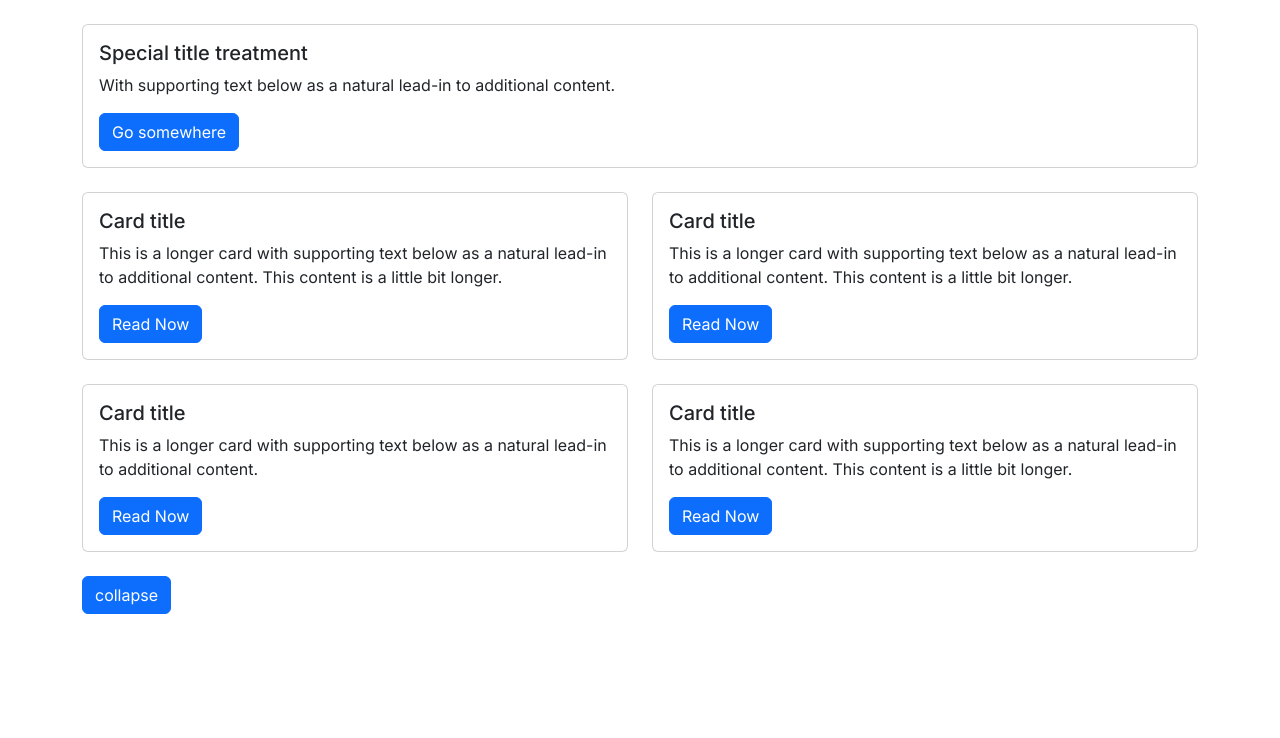
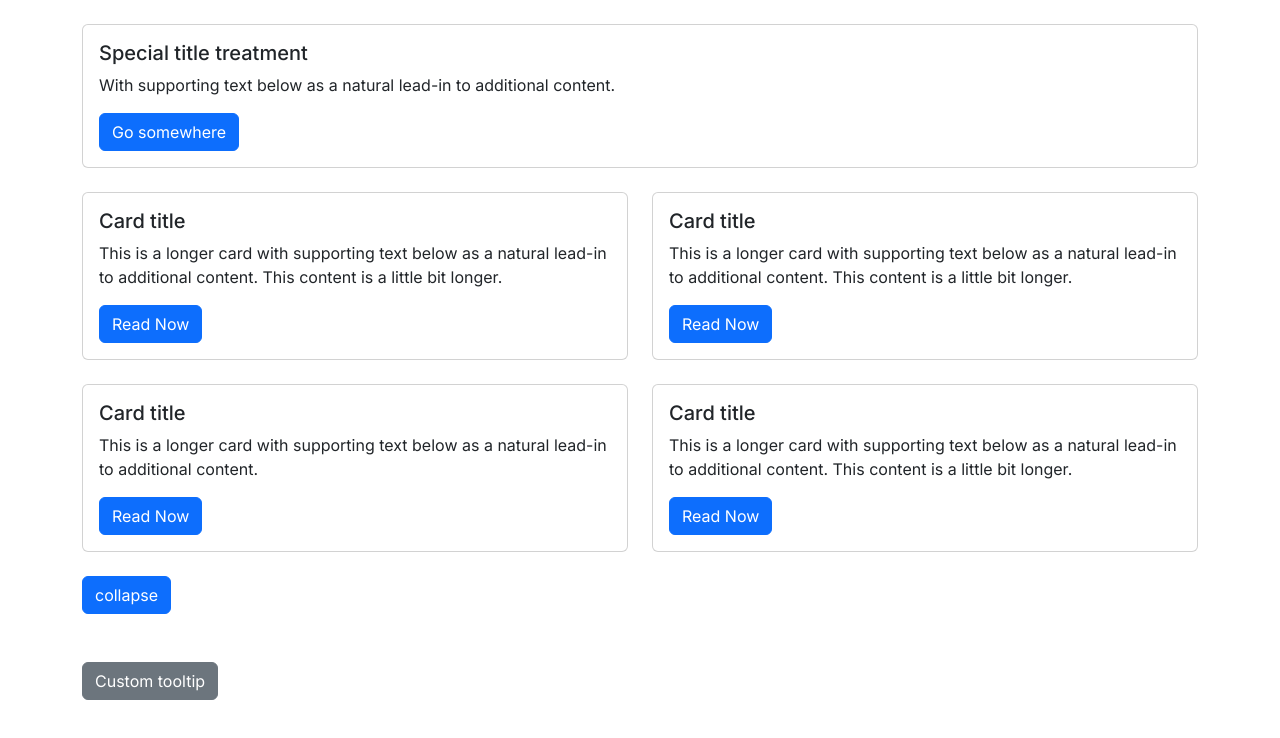
Before and after one commit to officialrajdeepsingh/nextjs-bootstrap-with-app-router, a Next.js app: page / in a window 1280 px wide. Shown: the top 738 px of the page. Built offline with nearby package versions, Linux system fonts and the light colour scheme.

Commit message:
update the home page

```diff
--- a/src/app/page.tsx
+++ b/src/app/page.tsx
@@ -1,10 +1,9 @@
-import Image from 'next/image'
-import styles from './page.module.css'
+import Link from "next/link";
 
 export default function Home() {
   return (
-<>
-        <div className="container my-4">
+    <>
+      <div className="container my-4">
         <div className="card">
           <div className="card-body">
             <h5 className="card-title">Special title treatment</h5>
@@ -12,7 +11,7 @@ export default function Home() {
               With supporting text below as a natural lead-in to additional
               content.
             </p>
-            <a href="#" className="btn btn-primary">Go somewhere</a>
+            <Link href="#" className="btn btn-primary">Go somewhere</Link>
           </div>
         </div>
       </div>
@@ -28,7 +27,9 @@ export default function Home() {
                   lead-in to additional content. This content is a little bit
                   longer.
                 </p>
-                <button type="button" className="btn btn-primary">Read Now</button>
+                <button type="button" className="btn btn-primary">
+                  Read Now
+                </button>
               </div>
             </div>
           </div>
@@ -42,7 +43,9 @@ export default function Home() {
                   lead-in to additional content. This content is a little bit
                   longer.
                 </p>
-                <button type="button" className="btn btn-primary">Read Now</button>
+                <button type="button" className="btn btn-primary">
+                  Read Now
+                </button>
               </div>
             </div>
           </div>
@@ -55,14 +58,15 @@ export default function Home() {
                   This is a longer card with supporting text below as a natural
                   lead-in to additional content.
                 </p>
-                <button type="button" className="btn btn-primary">Read Now</button>
+                <button type="button" className="btn btn-primary">
+                  Read Now
+                </button>
               </div>
             </div>
           </div>
 
           <div className="col">
             <div className="card">
-
               <div className="card-body">
                 <h5 className="card-title">Card title</h5>
                 <p className="card-text">
@@ -70,7 +74,9 @@ export default function Home() {
                   lead-in to additional content. This content is a little bit
                   longer.
                 </p>
-                <button type="button" className="btn btn-primary">Read Now</button>
+                <button type="button" className="btn btn-primary">
+                  Read Now
+                </button>
               </div>
             </div>
           </div>
@@ -78,23 +84,38 @@ export default function Home() {
       </div>
 
       <div className="container my-4">
-
-        <button className="btn btn-primary" type="button" data-bs-toggle="collapse" data-bs-target="#collapseExample" aria-expanded="false" aria-controls="collapseExample">
-
+        <button
+          className="btn btn-primary"
+          type="button"
+          data-bs-toggle="collapse"
+          data-bs-target="#collapseExample"
+          aria-expanded="false"
+          aria-controls="collapseExample"
+        >
           collapse
-
         </button>
 
         <div className="collapse" id="collapseExample">
+          <div className="card card-body">
+            Some placeholder content for the collapse component. This panel is
+            hidden by default but revealed when the user activates the relevant
+            trigger.
+          </div>
+        </div>
+      </div>
 
-          <div className="card card-body">
-            Some placeholder content for the collapse component. This panel is hidden by default but revealed when the user activates the relevant trigger.
-          </div>
-
-        </div>
-
+      <div className="container my-5">
+        <button
+          type="button"
+          className="btn btn-secondary"
+          data-bs-toggle="tooltip"
+          data-bs-placement="top"
+          data-bs-custom-class="custom-tooltip"
+          data-bs-title="This top tooltip is themed via CSS variables."
+        >
+          Custom tooltip
+        </button>
       </div>
     </>
-
-  )
+  );
 }
```
